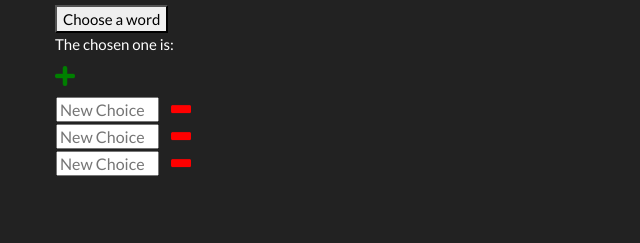
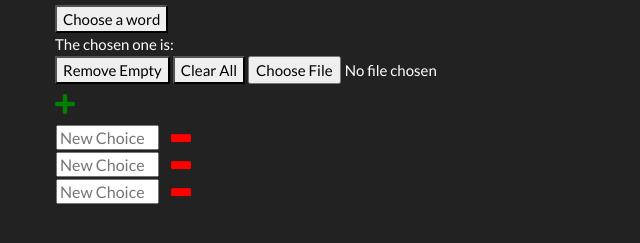
Before and after one commit to JisK1/Basics_Tools, an Electron app: page GUI/index.html in a window 800 px wide. Shown: the part 333-576 px from the top of the page, without its empty margins (0-640 px from the left). Drawn offline with nearby package versions, Linux system fonts and the light colour scheme.

Commit message:
Added features to the word chooser, including importing words from a file

```diff
--- a/GUI/addChoice.js
+++ b/GUI/addChoice.js
@@ -1,7 +1,7 @@
+
 //number of current choices on the page.
-var currentNumChoices = 3;
 
-function addchoice(){
+function addchoice(inputValue){
 
     var tr = document.createElement("TR");
 
@@ -12,6 +12,7 @@ function addchoice(){
     input.size = 10;
     input.placeholder = "New Choice";
     input.className = "chooserInput";
+    input.value = inputValue;
 
     var imgTD = document.createElement("TD");
 
@@ -32,3 +33,50 @@ function removeElement(element) {
     var trElement = element.parentNode.parentNode;
     trElement.remove();
 }
+
+//function that will read a file line by line and add each line as a new input.
+function addChoicesFromFile(){
+    //remove any empty choices
+    removeEmptyInputs();
+
+    //file from page
+    var inputFile = document.getElementById('inputFile');
+
+    //if there is no file selected then return;
+    if(inputFile.files[0] === undefined)
+        return;
+
+    let fr = new FileReader();
+
+    //use the file reader to get the contents of the file.
+    fr.onload = function(e) {
+        //split the contents of the file into an array by line and add each element as a choice.
+        var contents = e.target.result.split('\n');
+        for(var i = 0; i < contents.length; i++){
+            addchoice(contents[i]);
+        }
+    };
+    fr.readAsText(inputFile.files[0]);
+
+}
+//function which will go through all the input fields, remove the ones which are empty.
+function removeEmptyInputs(){
+
+    //put all the elements currently displayed into an array.
+    var inputs = Array.from(document.getElementsByClassName("chooserInput"));
+    var inputLength = inputs.length;
+
+    for(var i = 0; i < inputLength; i++){
+        //if the input value is blank then remove the element
+        if(inputs[i].value === ""){
+            removeElement(inputs[i]);
+        }
+
+    }
+
+}
+
+function clearChoices(){
+    var inputs = Array.from(document.getElementsByClassName("chooserInput"));
+    inputs.forEach(element => removeElement(element));
+}
--- a/GUI/index.html
+++ b/GUI/index.html
@@ -43,7 +43,11 @@
             <div id="choosenWord">The chosen one is: </div>
             <div id="chooserError" style="color: red;"> </div>
 
-            <img src="img/plus.png" width="20" height="20" onclick="addchoice()" style="margin-bottom: 10; margin-top: 10;">
+            <button id="removeEmptyBtn" onclick="removeEmptyInputs()">Remove Empty</button>
+            <button id="clearChoices" onclick="clearChoices()">Clear All</button>
+            <input id="inputFile" type="file" accept=".txt" oninput="addChoicesFromFile()"><br>
+            <img src="img/plus.png" width="20" height="20" onclick="addchoice('')" style="margin-bottom: 10; margin-top: 10; margin-right: 10;">
+
             <!--TO DO ADD A FUNCTION TO LOAD THE WORDS FROM A FILE-->
             <div id="chooserSpace">
                 <!-- This div will be filled with the generated input boxes for the choices  -->
--- a/GUI/randomNumGenerator.js
+++ b/GUI/randomNumGenerator.js
@@ -24,8 +24,6 @@ function randomNum(){
             //set the value of an html element by id.
         document.getElementById("output").innerHTML = results;
         document.getElementById("ranNumError").innerHTML = "";
-
-            console.log('results', results);
         });
 
     } else{
--- a/GUI/wordChooser.js
+++ b/GUI/wordChooser.js
@@ -3,7 +3,7 @@ function chooseWord(){
 
     var nameList = document.getElementsByClassName("chooserInput");
 
-    if(nameList.length > 2){
+    if(nameList.length > 1){
 
         //Randomly choose a word from the list.
         var theChosenOne = nameList[Math.floor(Math.random() * nameList.length)].value;
```
